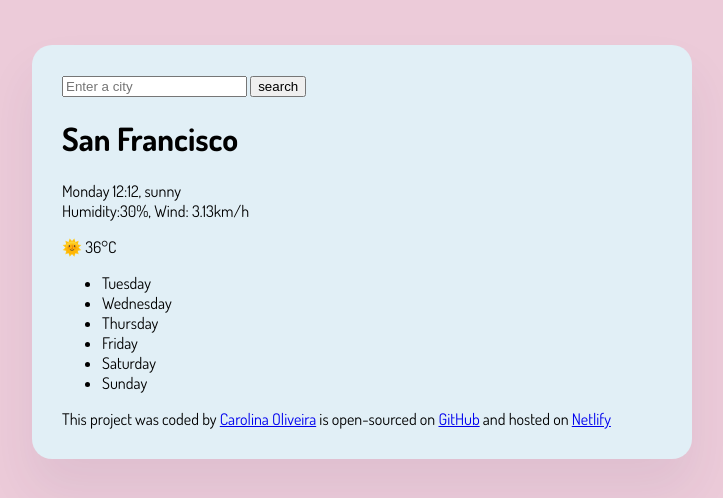
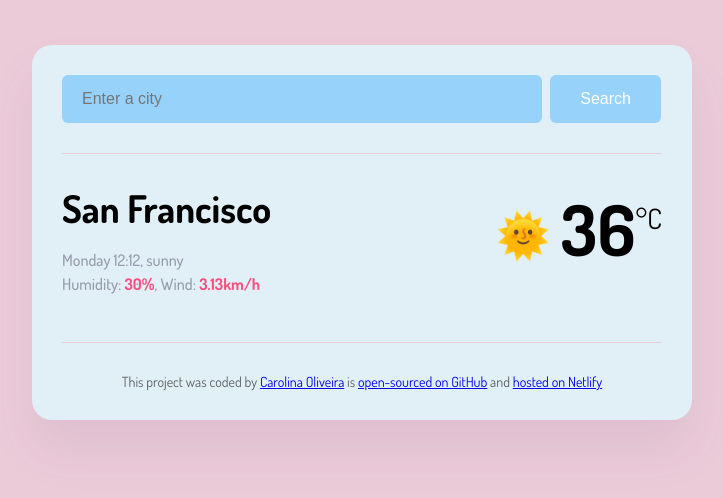
Before and after one commit to carolinadoliveira/meteo, a plain HTML site: page index.html in a window 1280 px wide. Shown: the whole page, without its empty margins (278-1001 px from the left). Drawn offline with Linux system fonts and the light colour scheme.

Commit message:
added basic css

```diff
--- a/index.html
+++ b/index.html
@@ -15,46 +15,50 @@
   <body>
     <div class="weather-app">
       <header>
-        <form action="">
-          <input type="search" placeholder="Enter a city" required />
-          <input type="submit" value="search" />
+        <form class="search-form">
+          <input
+            type="search"
+            placeholder="Enter a city"
+            required
+            class="search-form-input"
+          />
+          <input type="submit" value="Search" class="search-form-button" />
         </form>
       </header>
 
       <main>
-        <div>
-          <h1>San Francisco</h1>
-          <p>
-            Monday 12:12, sunny
-            <br />
-            Humidity:30%, Wind: 3.13km/h
-          </p>
+        <div class="weather-app-data">
+          <div>
+            <h1 class="weather-app-city">San Francisco</h1>
+            <p class="weather-app-details">
+              Monday 12:12, sunny
+              <br />
+              Humidity: <strong>30%</strong>, Wind: <strong>3.13km/h</strong>
+            </p>
+          </div>
+          <div class="weather-app-temperature-container">
+            <div class="weather-app-icon">🌞</div>
+            <div class="weather-app-temperature">36</div>
+            <div class="weather-app-unit">°C</div>
+          </div>
         </div>
-        <div>🌞 36°C</div>
       </main>
-      <ul>
-        <li>Tuesday</li>
-        <li>Wednesday</li>
-        <li>Thursday</li>
-        <li>Friday</li>
-        <li>Saturday</li>
-        <li>Sunday</li>
-      </ul>
+
       <footer>
         This project was coded by
         <a href="https://github.com/carolinadoliveira" target="_blank"
           >Carolina Oliveira</a
         >
-        is open-sourced on
-        <a href="https://github.com/carolinadoliveira/meteo" target="_blank"
-          >GitHub</a
+        is
+        <a href="https://github.com/carolinadoliveira/meteo" target="_blank">
+          open-sourced on GitHub</a
         >
-        and hosted on
+        and
         <a
           href="https://meteo-app-shecodes-project.netlify.app/"
           target="_blank"
         >
-          Netlify</a
+          hosted on Netlify</a
         >
       </footer>
     </div>
--- a/src/style.css
+++ b/src/style.css
@@ -13,3 +13,74 @@ body {
   border-radius: 20px;
   padding: 30px;
 }
+
+header {
+  border-bottom: 1px solid #eccbd9;
+  padding: 0 0 30px 0;
+}
+.search-form-input {
+  background-color: #97d2fb;
+  border: none;
+  border-radius: 6px;
+  width: 80%;
+  font-size: 16px;
+  padding: 15px 20px;
+}
+.search-form-button {
+  background-color: #97d2fb;
+  padding: 15px 30px;
+  margin-left: 5px;
+  border: none;
+  border-radius: 6px;
+  color: white;
+  font-size: 16px;
+}
+main {
+  padding: 30px 0;
+}
+
+.weather-app-city {
+  margin: 0;
+  font-size: 38px;
+  line-height: 48px;
+}
+.weather-app-details {
+  font-size: 16px;
+  line-height: 24px;
+  font-weight: 500;
+  color: rgba(39, 33, 66, 0.4);
+}
+.weather-app-details strong {
+  color: #f65282;
+}
+
+.weather-app-temperature-container {
+  display: flex;
+}
+
+.weather-app-temperature {
+  font-size: 70px;
+  font-weight: bold;
+  margin-left: 10px;
+}
+.weather-app-icon {
+  font-size: 44px;
+  margin-top: 22px;
+}
+.weather-app-unit {
+  margin-top: 16px;
+  font-size: 28px;
+}
+
+.weather-app-data {
+  display: flex;
+  justify-content: space-between;
+}
+
+footer {
+  border-top: 1px solid #eccbd9;
+  padding: 30px 0 0 0;
+  text-align: center;
+  font-size: 14px;
+  color: rgba(0, 0, 0, 0.6);
+}
```
